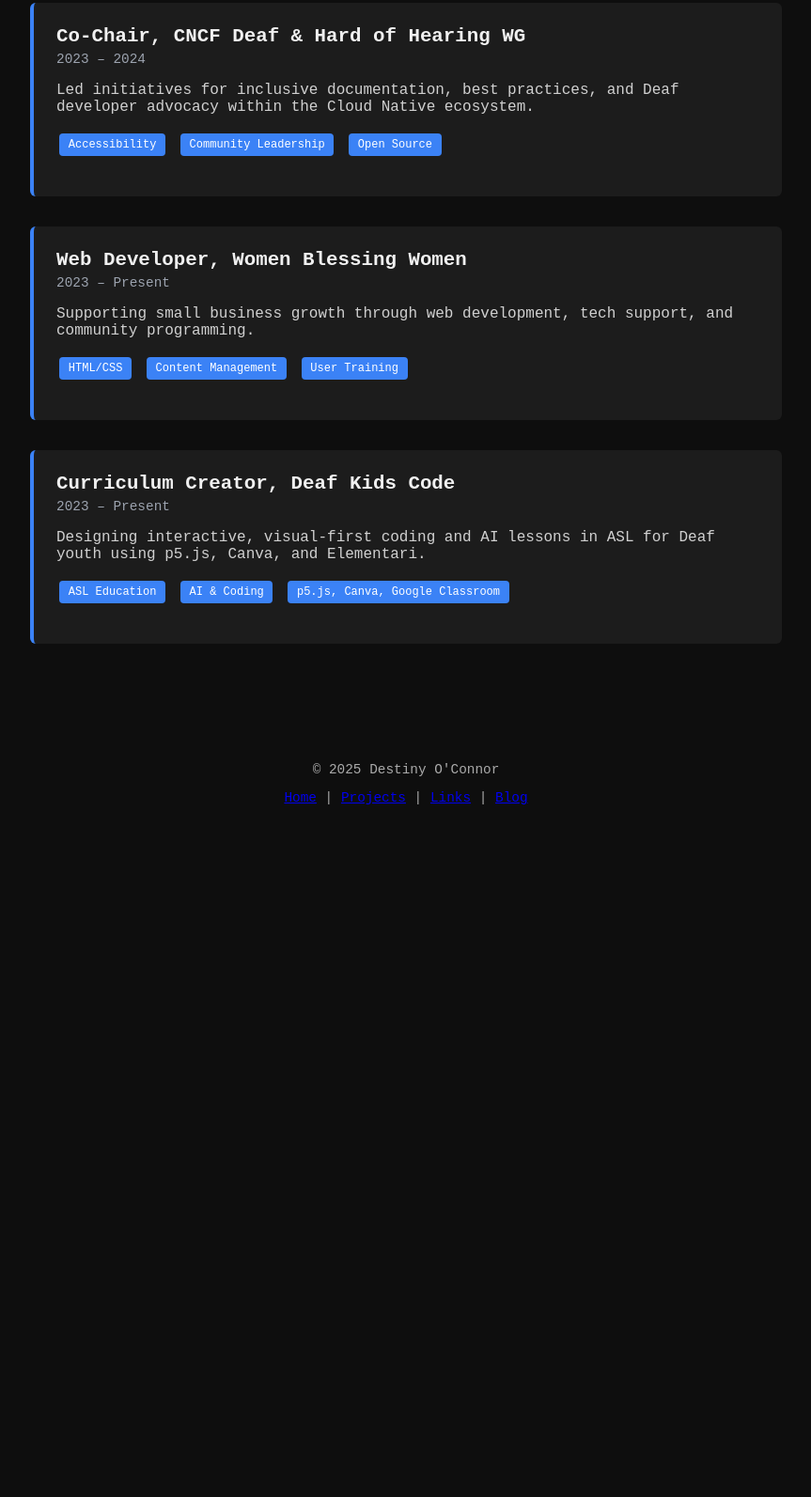
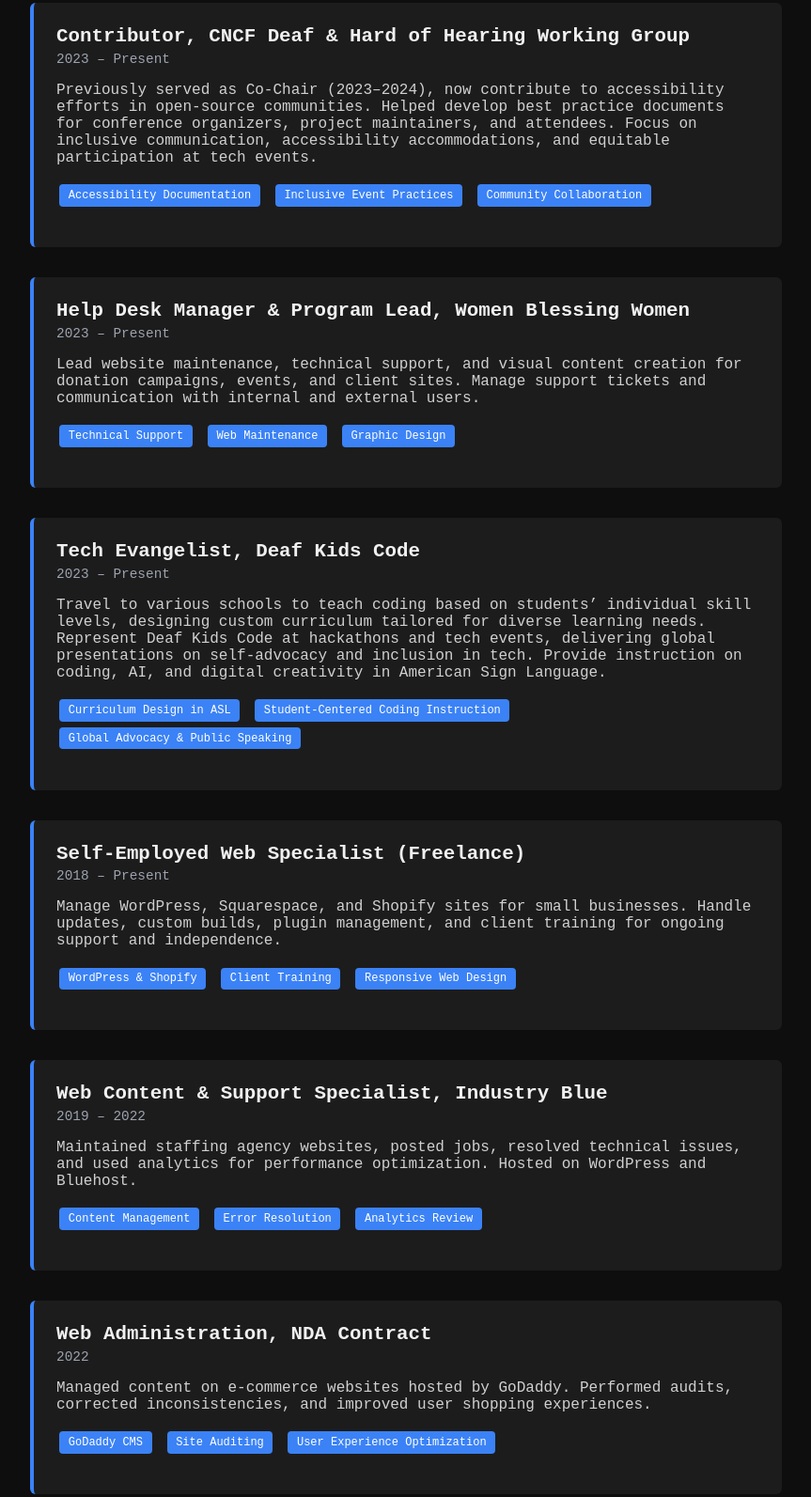
Before and after one commit to Deafveloper/Destiny-Oconnor-2.0, a plain HTML site: page resume.html in a window 1280 px wide. Shown: the part 315-1908 px from the top of the page at 94% size, without its empty margins (208-1071 px from the left). Before the commit the page ends 1204 px from the top, so only its background shows below. Drawn offline with Linux system fonts and the light colour scheme.

Commit message:
summary
Update resume.html with latest roles, titles, and expanded Deaf Kids Code description

```diff
--- a/resume.html
+++ b/resume.html
@@ -13,41 +13,82 @@
   </header>
 
   <section class="timeline">
-    <!-- Resume Entry -->
   <div class="timeline-entry">
-      <h2>Co-Chair, CNCF Deaf & Hard of Hearing WG</h2>
-      <span class="timeline-date">2023 – 2024</span>
-      <p>Led initiatives for inclusive documentation, best practices, and Deaf developer advocacy within the Cloud Native ecosystem.</p>
+    <h2>Contributor, CNCF Deaf & Hard of Hearing Working Group</h2>
+    <span class="timeline-date">2023 – Present</span>
+    <p>Previously served as Co-Chair (2023–2024), now contribute to accessibility efforts in open-source communities. Helped develop best practice documents for conference organizers, project maintainers, and attendees. Focus on inclusive communication, accessibility accommodations, and equitable participation at tech events.</p>
     <ul class="skills">
-        <li>Accessibility</li>
-        <li>Community Leadership</li>
-        <li>Open Source</li>
+      <li>Accessibility Documentation</li>
+      <li>Inclusive Event Practices</li>
+      <li>Community Collaboration</li>
     </ul>
   </div>
 
   <div class="timeline-entry">
-      <h2>Web Developer, Women Blessing Women</h2>
+    <h2>Help Desk Manager & Program Lead, Women Blessing Women</h2>
     <span class="timeline-date">2023 – Present</span>
-      <p>Supporting small business growth through web development, tech support, and community programming.</p>
+    <p>Lead website maintenance, technical support, and visual content creation for donation campaigns, events, and client sites. Manage support tickets and communication with internal and external users.</p>
     <ul class="skills">
-        <li>HTML/CSS</li>
-        <li>Content Management</li>
-        <li>User Training</li>
+      <li>Technical Support</li>
+      <li>Web Maintenance</li>
+      <li>Graphic Design</li>
     </ul>
   </div>
 
   <div class="timeline-entry">
-      <h2>Curriculum Creator, Deaf Kids Code</h2>
+    <h2>Tech Evangelist, Deaf Kids Code</h2>
     <span class="timeline-date">2023 – Present</span>
-      <p>Designing interactive, visual-first coding and AI lessons in ASL for Deaf youth using p5.js, Canva, and Elementari.</p>
+    <p>Travel to various schools to teach coding based on students’ individual skill levels, designing custom curriculum tailored for diverse learning needs. Represent Deaf Kids Code at hackathons and tech events, delivering global presentations on self-advocacy and inclusion in tech. Provide instruction on coding, AI, and digital creativity in American Sign Language.</p>
     <ul class="skills">
-        <li>ASL Education</li>
-        <li>AI & Coding</li>
-        <li>p5.js, Canva, Google Classroom</li>
+      <li>Curriculum Design in ASL</li>
+      <li>Student-Centered Coding Instruction</li>
+      <li>Global Advocacy & Public Speaking</li>
     </ul>
   </div>
 
-    <!-- Add more lore entries as you go! -->
+  <div class="timeline-entry">
+    <h2>Self-Employed Web Specialist (Freelance)</h2>
+    <span class="timeline-date">2018 – Present</span>
+    <p>Manage WordPress, Squarespace, and Shopify sites for small businesses. Handle updates, custom builds, plugin management, and client training for ongoing support and independence.</p>
+    <ul class="skills">
+      <li>WordPress & Shopify</li>
+      <li>Client Training</li>
+      <li>Responsive Web Design</li>
+    </ul>
+  </div>
+
+  <div class="timeline-entry">
+    <h2>Web Content & Support Specialist, Industry Blue</h2>
+    <span class="timeline-date">2019 – 2022</span>
+    <p>Maintained staffing agency websites, posted jobs, resolved technical issues, and used analytics for performance optimization. Hosted on WordPress and Bluehost.</p>
+    <ul class="skills">
+      <li>Content Management</li>
+      <li>Error Resolution</li>
+      <li>Analytics Review</li>
+    </ul>
+  </div>
+
+  <div class="timeline-entry">
+    <h2>Web Administration, NDA Contract</h2>
+    <span class="timeline-date">2022</span>
+    <p>Managed content on e-commerce websites hosted by GoDaddy. Performed audits, corrected inconsistencies, and improved user shopping experiences.</p>
+    <ul class="skills">
+      <li>GoDaddy CMS</li>
+      <li>Site Auditing</li>
+      <li>User Experience Optimization</li>
+    </ul>
+  </div>
+
+  <div class="timeline-entry">
+    <h2>Website Manager, Southbay Sanitations</h2>
+    <span class="timeline-date">2020 – 2021</span>
+    <p>Designed and maintained a sanitation service website using Squarespace. Oversaw service listings, invoicing integration, analytics, and performance tracking.</p>
+    <ul class="skills">
+      <li>Squarespace</li>
+      <li>Service Catalog Management</li>
+      <li>Performance Monitoring</li>
+    </ul>
+  </div>
 </section>
 
   <footer>
```
Lines whose indentation alone changed are shown as unchanged.
